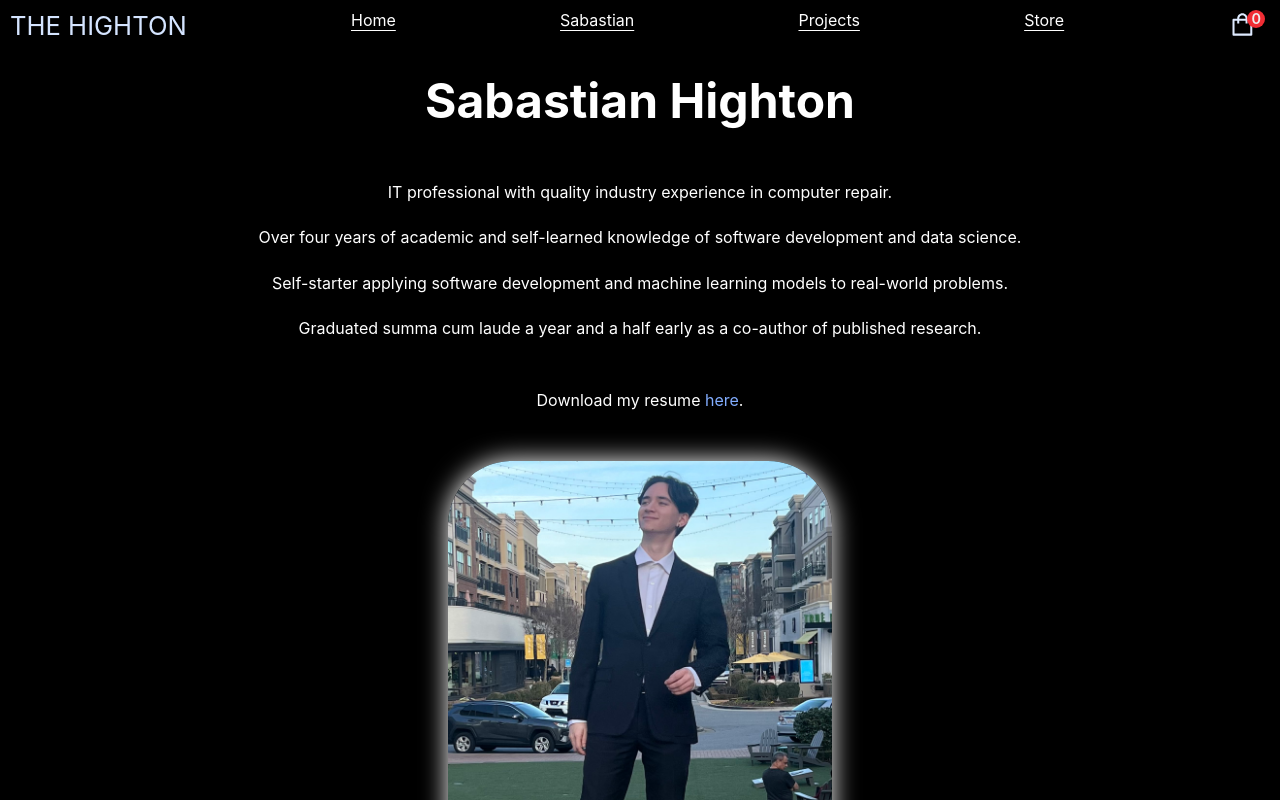
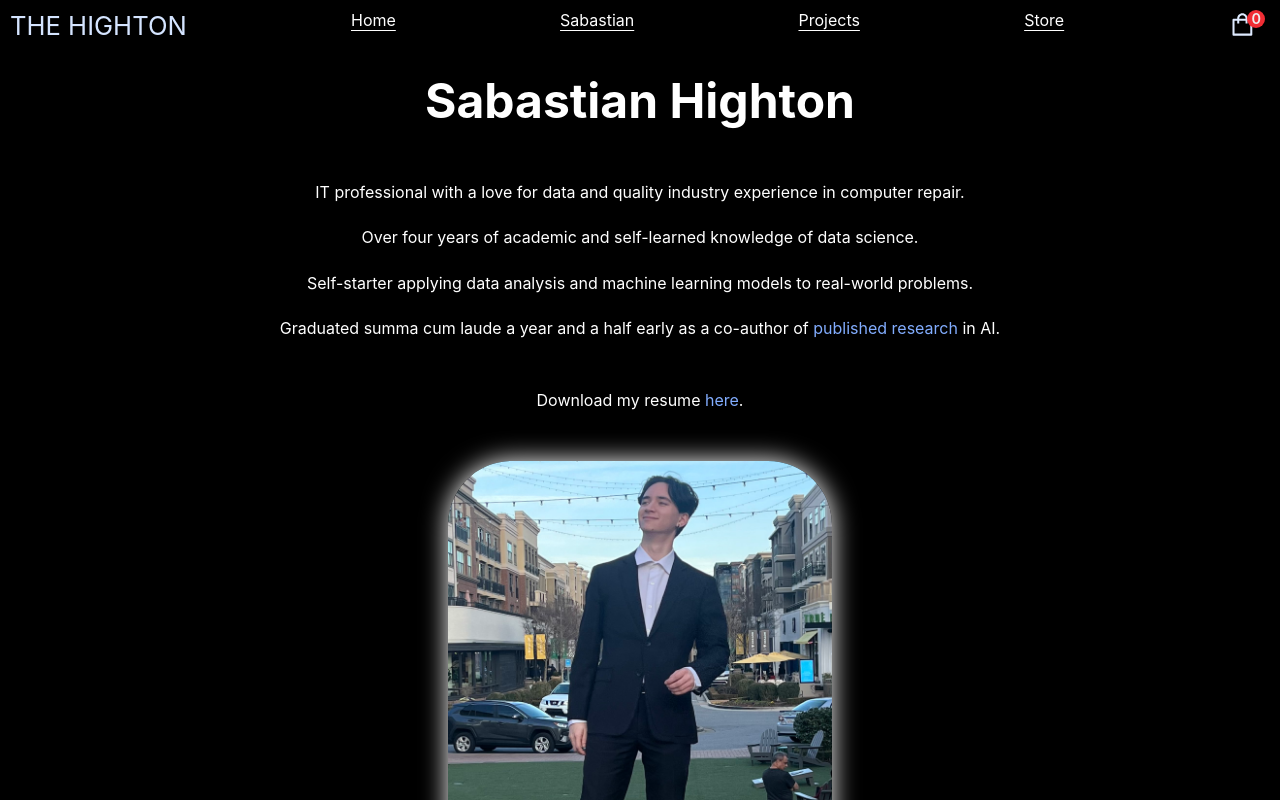
Before and after one commit to shighton/thehighton, a Next.js app: page /sabastian in a window 1280 px wide. Shown: the top 800 px of the page. Built offline with nearby package versions, Linux system fonts and the light colour scheme; no server answers.

Commit message:
Link to publication in bio

```diff
--- a/pages/sabastian.js
+++ b/pages/sabastian.js
@@ -11,13 +11,13 @@ const Sabastian = () => (
 
             <div className='abstract'>
 
-                <p>IT professional with quality industry experience in computer repair.</p>
+                <p>IT professional with a love for data and quality industry experience in computer repair.</p>
 
-                <p>Over four years of academic and self-learned knowledge of software development and data science.</p>
+                <p>Over four years of academic and self-learned knowledge of data science.</p>
 
-                <p>Self-starter applying software development and machine learning models to real-world problems.</p>
+                <p>Self-starter applying data analysis and machine learning models to real-world problems.</p>
 
-                <p>Graduated summa cum laude a year and a half early as a co-author of published research.</p>
+                <p>Graduated summa cum laude a year and a half early as a co-author of <a href='https://ieeexplore.ieee.org/document/10500205' className='blue-links' target='_blank'>published research</a> in AI.</p>
 
             </div>
 
```
